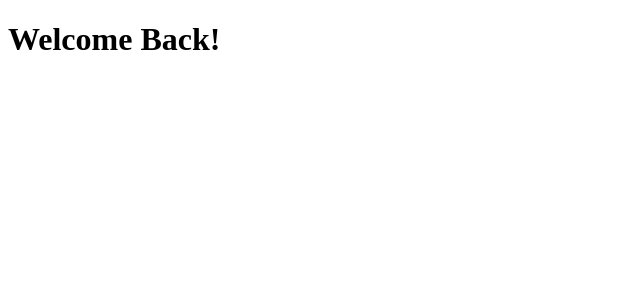
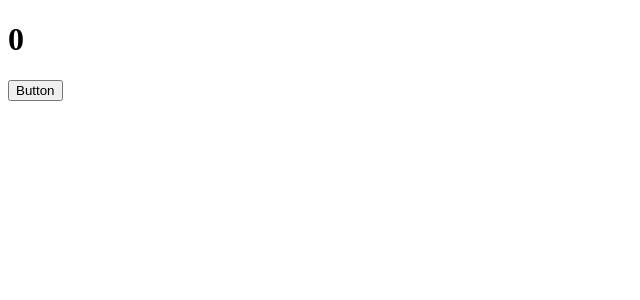
Before and after one commit to Junsang-Mun/reallyreact, a React (Create React App) app: page / in a window 1280 px wide. Shown: the top 300 px of the page, without its empty margins (0-640 px from the left). Built offline with nearby package versions, Linux system fonts and the light colour scheme.

Commit message:
learning react

```diff
--- a/package.json
+++ b/package.json
@@ -6,6 +6,7 @@
     "@testing-library/jest-dom": "^5.16.4",
     "@testing-library/react": "^12.1.4",
     "@testing-library/user-event": "^13.5.0",
+    "prop-types": "^15.8.1",
     "react": "^18.0.0",
     "react-dom": "^18.0.0",
     "react-scripts": "5.0.0",
--- a/src/App.js
+++ b/src/App.js
@@ -1,7 +1,15 @@
+import { useState, useEffect } from "react";
+
 function App() {
+  const [counter, setCounter] = useState(0);
+  const onClick = () => setCounter((prev) => prev + 1);
+  console.log("I run every time");
+  const runOnlyOnce = () => console.log("I run only once!");
+  useEffect(runOnlyOnce, []);
   return (
     <div>
-      <h1>Welcome Back!</h1>
+      <h1>{counter}</h1>
+      <button onClick={onClick}>Button</button>
     </div>
   );
 }
--- /dev/null
+++ b/src/Button.module.css
@@ -0,0 +1,4 @@
+.btn {
+  color: aliceblue;
+  background-color: salmon;
+}
```
Also changed, not shown: src/Button.js (added, +12 -0 lines), 1 other file (tests, documents, lock files or other folders).
